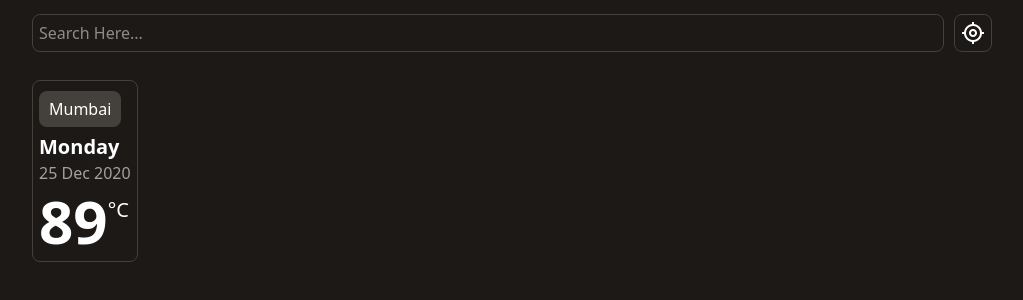
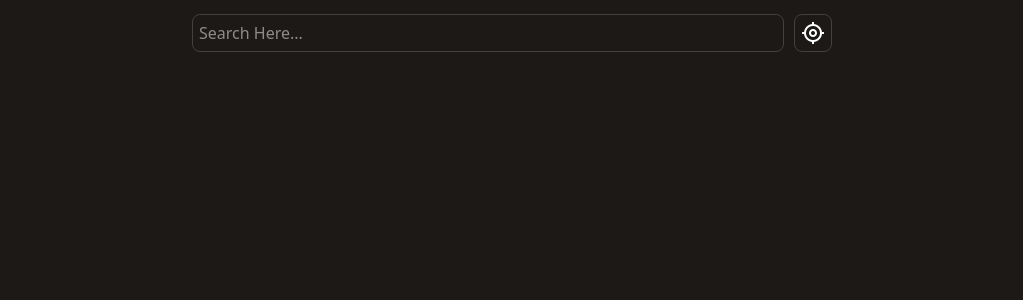
Before and after one commit to adityaa-12/weather-app, a React (Vite) app: page / in a window 1280 px wide. Shown: the top 300 px of the page, without its empty margins (128-1151 px from the left). Built offline with nearby package versions, Linux system fonts and the light colour scheme.

Commit message:
update ui for components

```diff
--- a/src/components/Header.jsx
+++ b/src/components/Header.jsx
@@ -1,5 +1,4 @@
 import React, { useState } from "react";
-import axios from "axios";
 
 const Header = () => {
   const [searchinput, setSearchInput] = useState("");
@@ -37,7 +36,7 @@ const Header = () => {
   };
 
   return (
-    <div className="w-[75vw] mx-auto max-sm:w-[90vw]">
+    <div className="w-[50vw] mx-auto max-sm:w-[90vw]">
       <div id="header" className="flex py-3.5 w-full">
         <div
           id="search-bar"
--- a/src/components/Temperature.jsx
+++ b/src/components/Temperature.jsx
@@ -2,21 +2,8 @@ import React from 'react'
 
 const Temperature = () => {
   return (
-    <div className='w-[75vw] mx-auto mt-3.5'>
-      <div id="show-temp-card" className='border border-stone-700 w-fit px-1.5 py-2.5 rounded-lg flex flex-col gap-1.5'>
-        <div id="location">
-            <span className='bg-stone-700 rounded-lg px-2.5 py-1.5 flex w-fit font-medium'>Mumbai</span>
-        </div>
-        <div id="date" className='flex flex-col'>
-            <span id="day" className='text-xl font-semibold'>Monday</span>
-            <span id="date" className='text-md text-stone-400 font-medium'>25 Dec 2020</span>
-        </div>
-        <div id="temp-icon" className='flex flex-row gap-3.5'>
-        <div id="temp" className='flex flex-row items-start'>
-            <span className='text-6xl font-semibold'>89</span><sub className='text-xl font-medium'>°C</sub>
-        </div>
-        </div>
-      </div>
+    <div>
+
     </div>
   )
 }
--- a/src/service/weatherService.js
+++ b/src/service/weatherService.js
@@ -14,7 +14,7 @@ const getByName = async () => {
 
 const getByPoints = async () => {
     try {
-        let req = await fetch(`${baseurl}/current.json?key${apiKey}&q=`)
+        let req = await fetch(`${baseurl}/current.json?key${apiKey}`)
     } catch (error) {
 
     }
```
